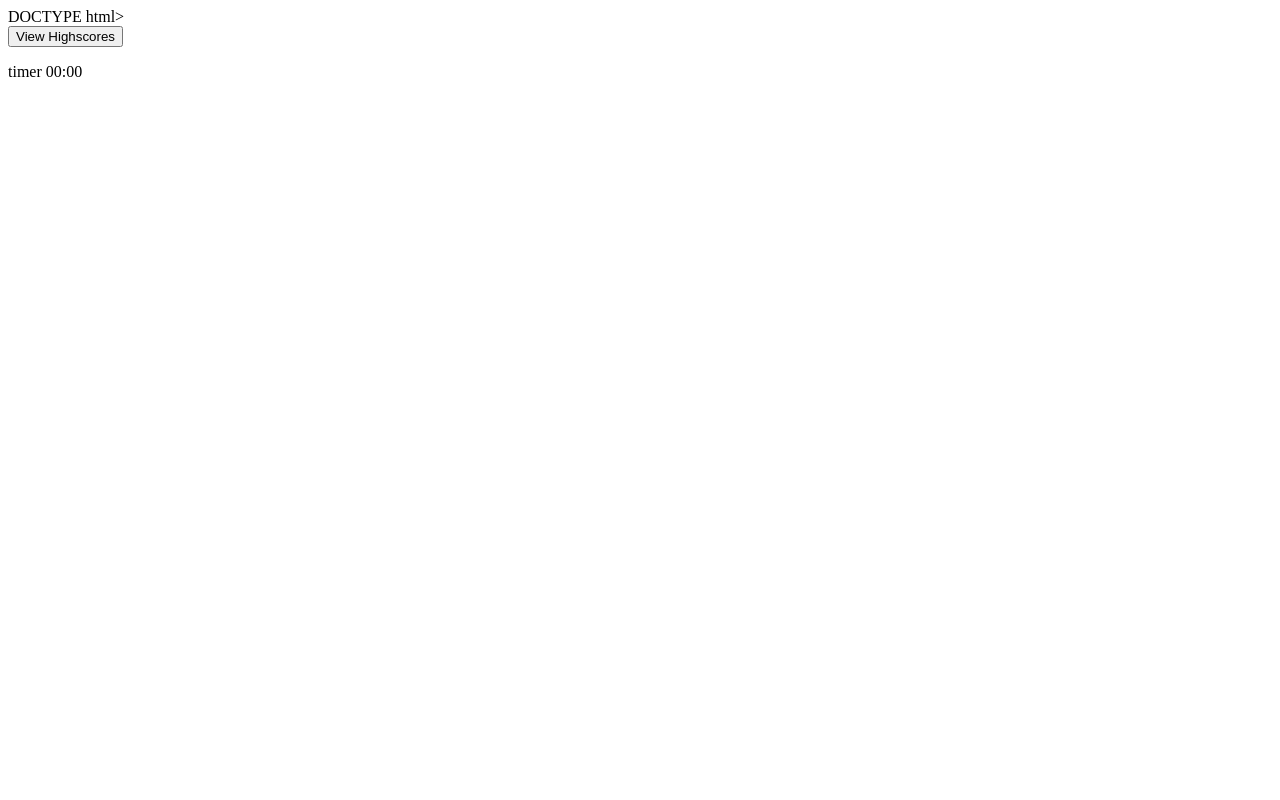
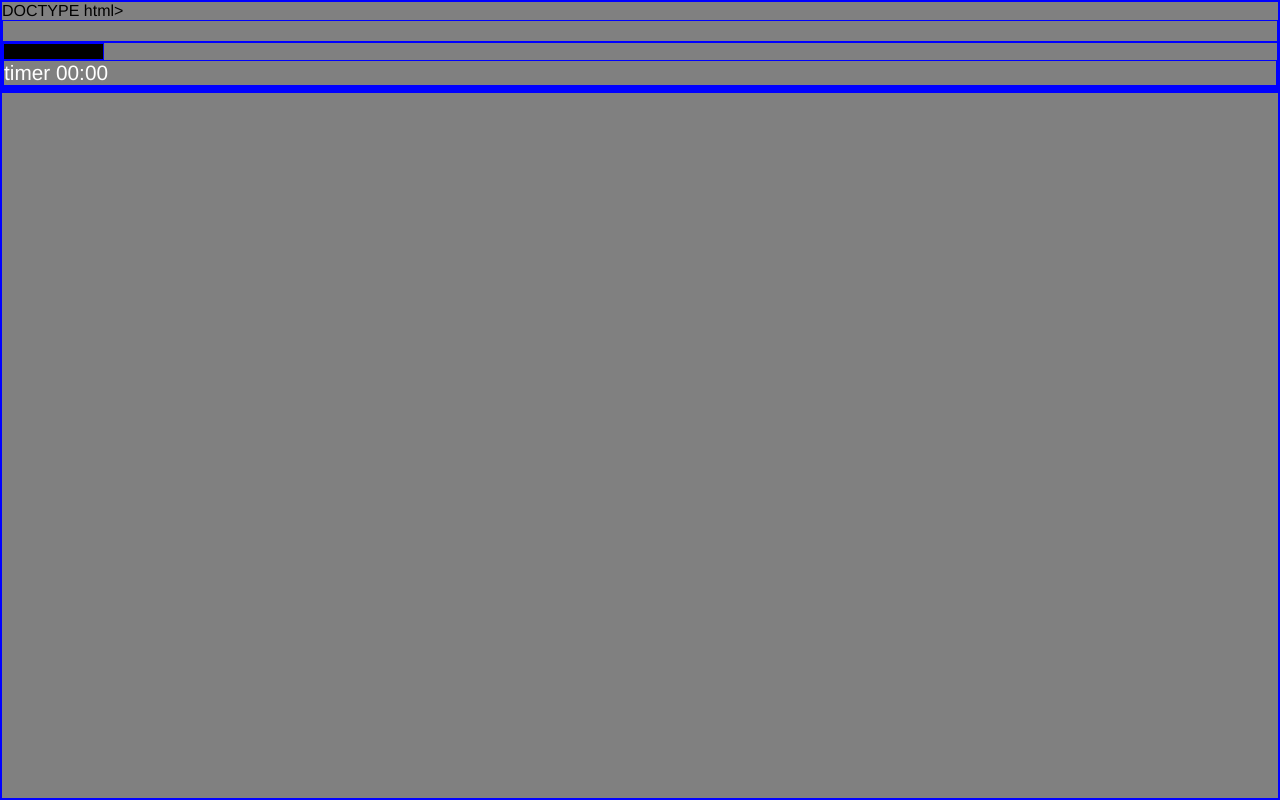
Before and after one commit to jjobe5989/Challenge-04, a plain HTML site: page index.html in a window 1280 px wide. Drawn offline with Linux system fonts and the light colour scheme.

Commit message:
added basic css elements and styles

```diff
--- a/assets/style.css
+++ b/assets/style.css
@@ -0,0 +1,33 @@
+*{
+    margin: 0;
+    padding: 0;
+    box-sizing: border-box;
+
+    border: 1px solid blue;
+    font-family: 'Franklin Gothic Medium', 'Arial Narrow', Arial, sans-serif;
+
+
+}
+
+body {
+    background-color: grey;
+}
+
+p {
+  color: white;
+  font-size: 1.3em;
+}
+
+button {
+    outline: none;
+    background-color: black;
+
+}
+
+.outer-container {
+    padding: 10px;
+}
+
+.top-bar button {
+
+}
--- a/index.html
+++ b/index.html
@@ -8,14 +8,14 @@ DOCTYPE html>
     </head>
     <body>
         <!-----main outer div---->
-        <div>
+        <div class="outer-container">
 
 
         </div>
 
 
         <!-- top bar section-->
-            <div>
+            <div class="top-bar">
                 <button>View Highscores</button>
                 <p>timer 00:00</p>
 
@@ -23,13 +23,13 @@ DOCTYPE html>
 
 
             <!--inner div-->
-            <div>
+            <div class="inner-container">
 
             </div>
 
 
             <!--main header/quiz intro-->
-        <header>
+        <header class="quiz-intro">
 
         </header>
 
```
